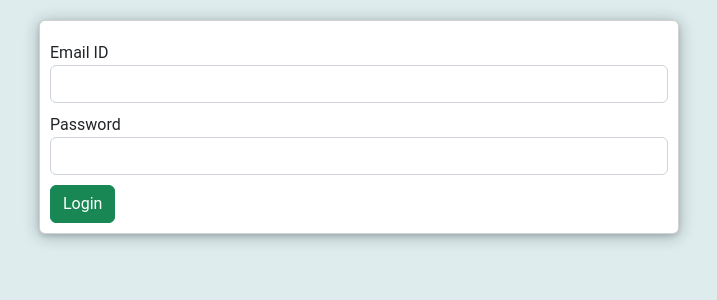
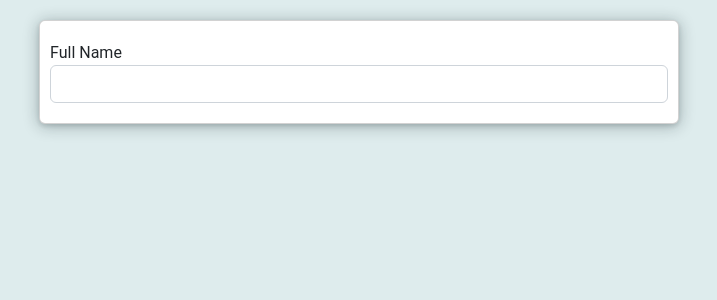
Before and after one commit to codingscenes/react-app, a React (Create React App) app: page / in a window 1280 px wide. Shown: the top 300 px of the page, without its empty margins (281-998 px from the left). Built offline with nearby package versions, Linux system fonts and the light colour scheme; the HTML template or start-up script is replaced by a standard one.

Commit message:
Update App.js

```diff
--- a/src/App.js
+++ b/src/App.js
@@ -4,52 +4,24 @@ import React, { useState } from 'react';
 import Input from './UI/Input';
 
 const App = () => {
-  const [email, setEmail] = useState('');
-  const [password, setPassword] = useState('');
-  const [invalidEmail, setInvalidEmail] = useState(false);
-  const [invalidPassword, setInvalidPassword] = useState(false);
+  const [fullName, setFullName] = useState('');
 
-  const submitHandler = (event) => {
-    event.preventDefault();
-    if (!email) {
-      setInvalidEmail(true);
-    } else if (!password) {
-      setInvalidPassword(true);
-    } else {
-      console.log('Form is ready to  submit');
-    }
-  };
   const changeHandler = (event) => {
-    const inputName = event.target.name;
     const value = event.target.value;
-    if (inputName === 'email') setEmail(value);
-    if (inputName === 'password') setPassword(value);
+    setFullName(value);
   };
 
   return (
     <div className='main'>
       <div className='card'>
-        <form onSubmit={submitHandler}>
-          <Input
-            type={'text'}
-            name={'email'}
-            value={email}
-            label={'Email ID'}
-            invalid={invalidEmail}
-            onInputChange={changeHandler}
-          />
-          <Input
-            type={'password'}
-            name={'password'}
-            value={password}
-            label={'Password'}
-            invalid={invalidEmail}
-            onInputChange={changeHandler}
-          />
-          <button className='btn btn-success' type='submit'>
-            Login
-          </button>
-        </form>
+        <Input
+          type={'text'}
+          name={'fullName'}
+          value={fullName}
+          label={'Full Name'}
+          invalid={false}
+          onInputChange={changeHandler}
+        />
       </div>
     </div>
   );
```
